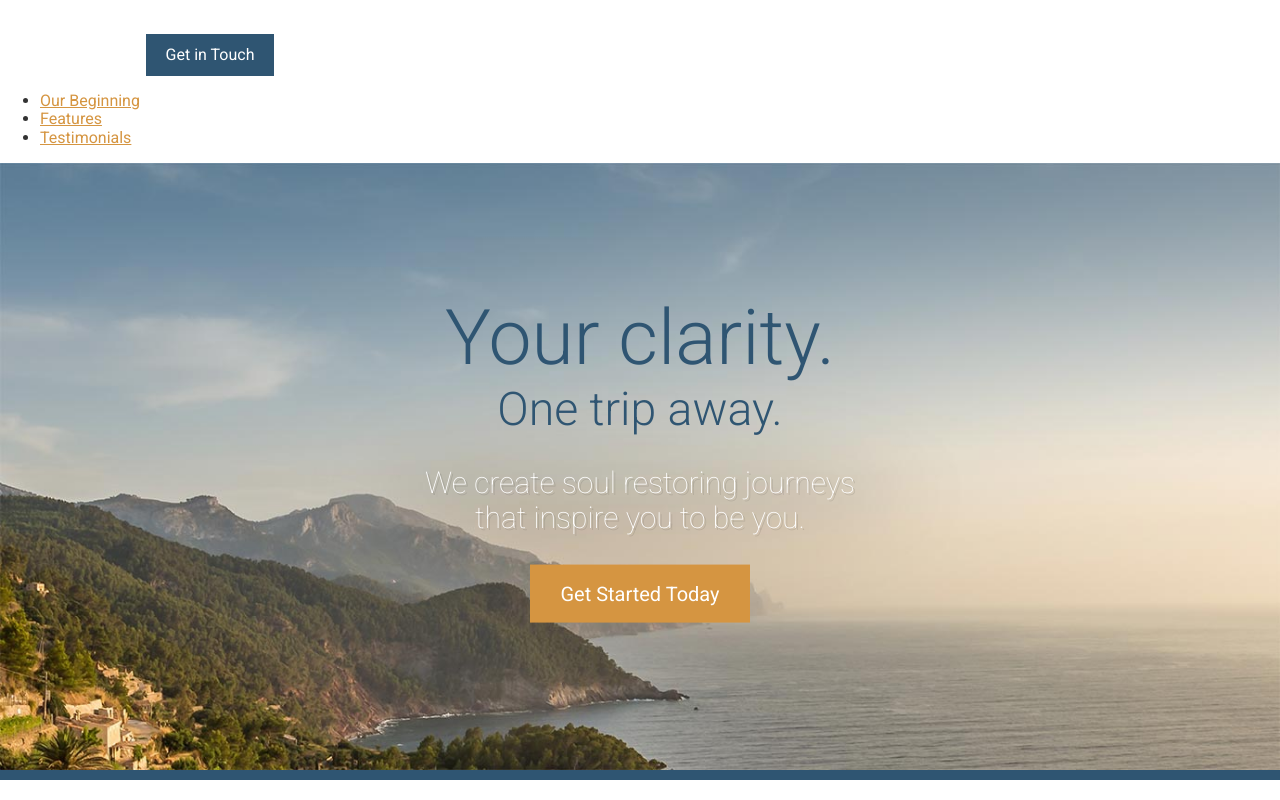
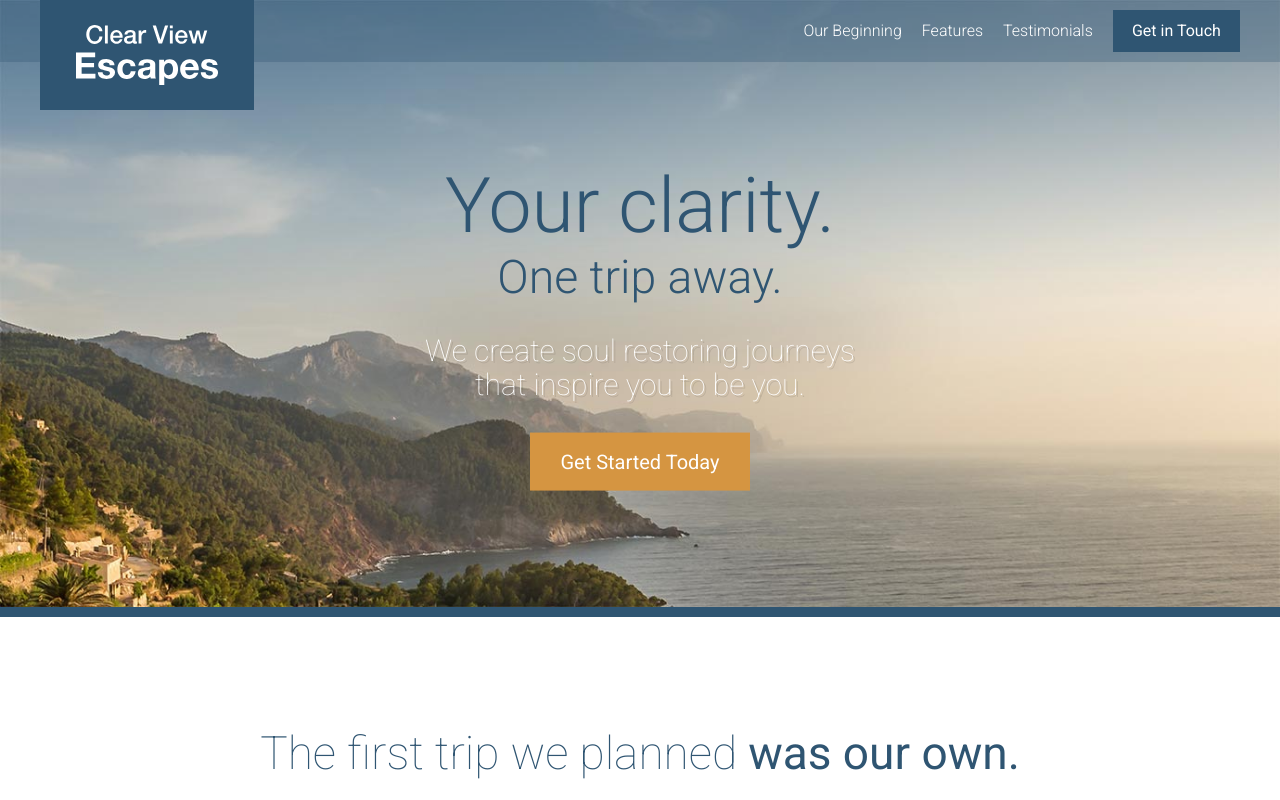
Before and after one commit to neeraj-reddy/travel-site, a website: page app/index.html in a window 1280 px wide. Shown: the top 800 px of the page. Drawn offline with Linux system fonts and the light colour scheme.

Commit message:
Completed styling the header

```diff
--- a/app/assets/styles/modules/_large-hero.css
+++ b/app/assets/styles/modules/_large-hero.css
@@ -7,12 +7,17 @@
     }
 
     &__text-content {
+        padding-top: 88px;
         position: absolute;
         top: 50%;
         transform: translateY(-50%);
         left: 0;
         width: 100%;
         text-align: center;
+
+        @mixin atMedium {
+            padding-top: 62px;
+        }
     }
 
     &__title {
--- /dev/null
+++ b/app/assets/styles/modules/_primary-nav.css
@@ -0,0 +1,28 @@
+.primary-nav {
+
+
+    &--pull-right {
+        float: right;
+    }
+
+    ul {
+        margin: 0;
+        padding: 0;
+
+        @mixin clear-fix;
+    }
+
+    li {
+        list-style: none;
+        float: left;
+        padding-right: 20px;
+    }
+
+    a {
+        color: #ffffff;
+        text-decoration: none;
+        font-weight: 300;
+        display: block;
+        padding: 12px 0;
+    }
+}
--- /dev/null
+++ b/app/assets/styles/modules/_site-header.css
@@ -0,0 +1,54 @@
+.site-header {
+    padding: 10px 0;
+    position: absolute;
+    width: 100%;
+    z-index: 2;
+
+    @mixin atMedium {
+        background-color: rgba($mainBlue, .3);
+    }
+
+    &__btn-container {
+        float: right;
+    }
+
+    &__logo {
+        position: absolute;
+        top: 0;
+        left: 50%;
+        transform: translateX(-50%) scale(.8);
+        transform-origin: 50% 0%;
+        background-color: $mainBlue;
+        padding: 25px 36px;
+
+        @mixin atMedium {
+            left: auto;
+            transform: translateX(0);
+        }
+    }
+
+    &__logo__graphic {
+        text-indent: -9999px;
+    }
+
+    &__menu-icon {
+        width: 20px;
+        height: 20px;
+        background-color: #ffffff;
+        position: absolute;
+        top: 10px;
+        right: 10px;
+
+        @mixin atMedium {
+            display: none;
+        }
+    }
+
+    &__menu-content {
+        display: none;
+
+        @mixin atMedium {
+            display: block;
+        }
+    }
+}
--- a/app/assets/styles/styles.css
+++ b/app/assets/styles/styles.css
@@ -15,4 +15,6 @@
 @import "modules/_feature-item";
 @import "modules/_testimonial";
 @import "modules/_sprite";
-@import "modules/_site-footer"
+@import "modules/_site-footer";
+@import "modules/_site-header";
+@import "modules/_primary-nav";
--- a/app/index.html
+++ b/app/index.html
@@ -10,16 +10,25 @@
   <link rel="stylesheet" href="temp/styles/styles.css">
 </head>
 <body>
-  <header>
-    <img src="assets/images/icons/clear-view-escapes.svg">
+  <header class="site-header">
+    <div class="wrapper">
+      <div class="site-header__logo">
+        <div class="icon icon--clear-view-escapes site-header__logo__graphic">Clear View Escapes</div>
+      </div>
+      <div class="site-header__menu-icon"></div>
+      <div class="site-header__menu-content">
+        <div class="site-header__btn-container">
             <a class="btn" href="#">Get in Touch</a>
-    <nav>
+          </div>
+          <nav class="primary-nav primary-nav--pull-right">
             <ul>
               <li><a href="#our-beginning">Our Beginning</a></li>
               <li><a href="#features">Features</a></li>
               <li><a href="#testimonials">Testimonials</a></li>
             </ul>
           </nav>
+      </div>
+    </div>
   </header>
 
   <div class="large-hero">
--- a/app/temp/styles/styles.css
+++ b/app/temp/styles/styles.css
@@ -479,6 +479,7 @@ a {
     }
 
 .large-hero__text-content {
+        padding-top: 88px;
         position: absolute;
         top: 50%;
         -webkit-transform: translateY(-50%);
@@ -486,6 +487,13 @@ a {
         left: 0;
         width: 100%;
         text-align: center;
+    }
+
+@media (min-width: 800px) {
+
+.large-hero__text-content {
+            padding-top: 62px
+    }
     }
 
 .large-hero__title {
@@ -1093,3 +1101,102 @@ a {
             margin-right: 1.4rem
     }
     }
+
+.site-header {
+    padding: 10px 0;
+    position: absolute;
+    width: 100%;
+    z-index: 2;
+}
+
+@media (min-width: 800px) {
+
+.site-header {
+        background-color: rgba(47,85,114, .3)
+}
+    }
+
+.site-header__btn-container {
+        float: right;
+    }
+
+.site-header__logo {
+        position: absolute;
+        top: 0;
+        left: 50%;
+        -webkit-transform: translateX(-50%) scale(.8);
+                transform: translateX(-50%) scale(.8);
+        -webkit-transform-origin: 50% 0%;
+                transform-origin: 50% 0%;
+        background-color: #2f5572;
+        padding: 25px 36px;
+    }
+
+@media (min-width: 800px) {
+
+.site-header__logo {
+            left: auto;
+            -webkit-transform: translateX(0);
+                    transform: translateX(0)
+    }
+    }
+
+.site-header__logo__graphic {
+        text-indent: -9999px;
+    }
+
+.site-header__menu-icon {
+        width: 20px;
+        height: 20px;
+        background-color: #ffffff;
+        position: absolute;
+        top: 10px;
+        right: 10px;
+    }
+
+@media (min-width: 800px) {
+
+.site-header__menu-icon {
+            display: none
+    }
+    }
+
+.site-header__menu-content {
+        display: none;
+    }
+
+@media (min-width: 800px) {
+
+.site-header__menu-content {
+            display: block
+    }
+    }
+
+.primary-nav--pull-right {
+        float: right;
+    }
+
+.primary-nav ul {
+        margin: 0;
+        padding: 0;
+    }
+
+.primary-nav ul::after {
+        content: "";
+        clear: both;
+        display: table;
+    }
+
+.primary-nav li {
+        list-style: none;
+        float: left;
+        padding-right: 20px;
+    }
+
+.primary-nav a {
+        color: #ffffff;
+        text-decoration: none;
+        font-weight: 300;
+        display: block;
+        padding: 12px 0;
+    }
--- a/gulp/tasks/styles.js
+++ b/gulp/tasks/styles.js
@@ -4,11 +4,12 @@ var gulp = require('gulp'),
     cssvars = require('postcss-simple-vars'),
     nested = require('postcss-nested'),
     cssImport = require('postcss-import'),
-    mixins = require('postcss-mixins');
+    mixins = require('postcss-mixins'),
+    hexrgba = require('postcss-hexrgba');
 
 gulp.task('styles', function() {
     return gulp.src('./app/assets/styles/styles.css')
-        .pipe(postcss([cssImport, mixins, cssvars, nested, autoprefixer]))
+        .pipe(postcss([cssImport, mixins, cssvars, nested, hexrgba, autoprefixer]))
         .on('error', function(errorInfo) {
             console.log(errorInfo.toString());
             this.emit('end');
```
Lines whose indentation alone changed are shown as unchanged.
